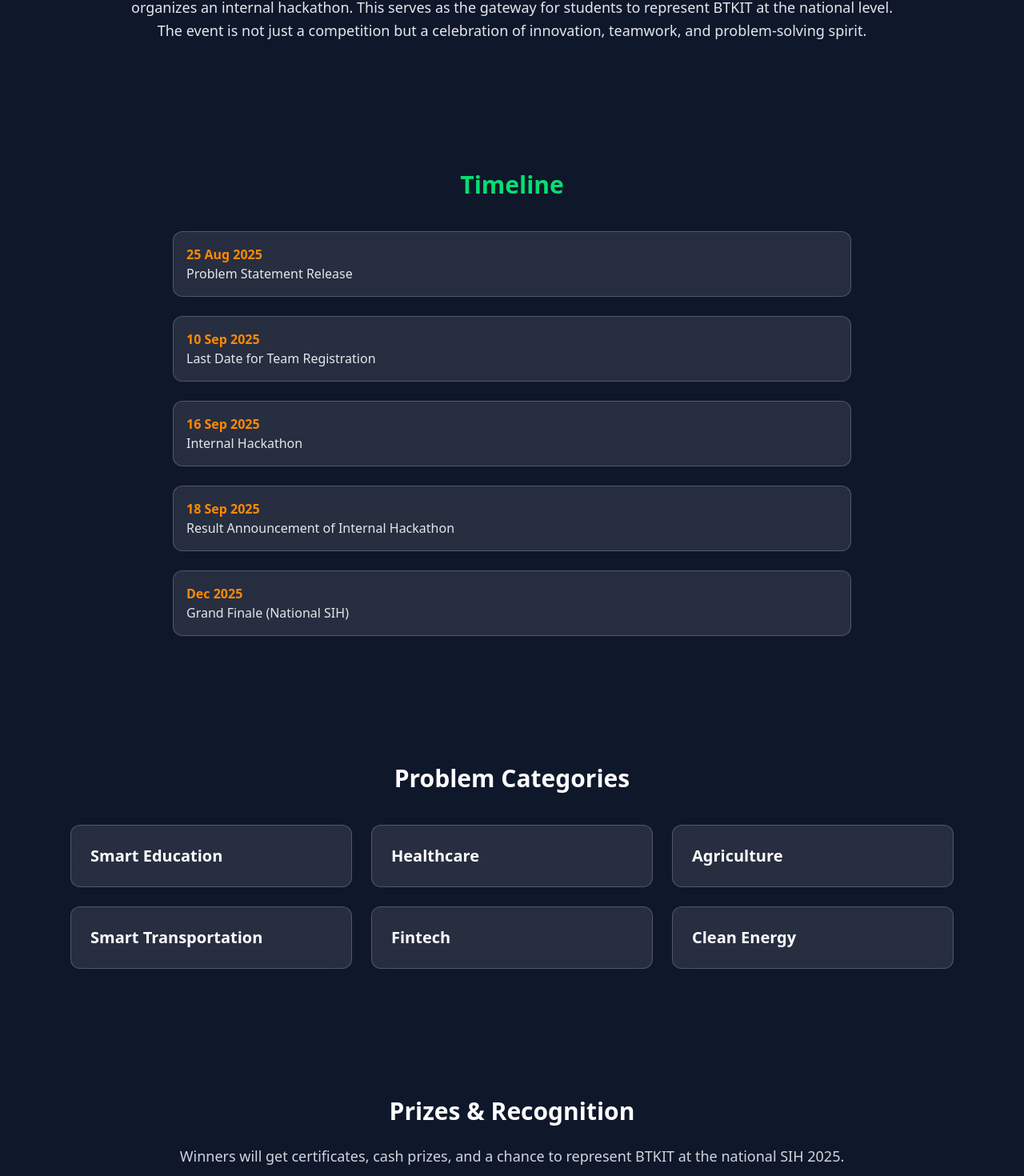
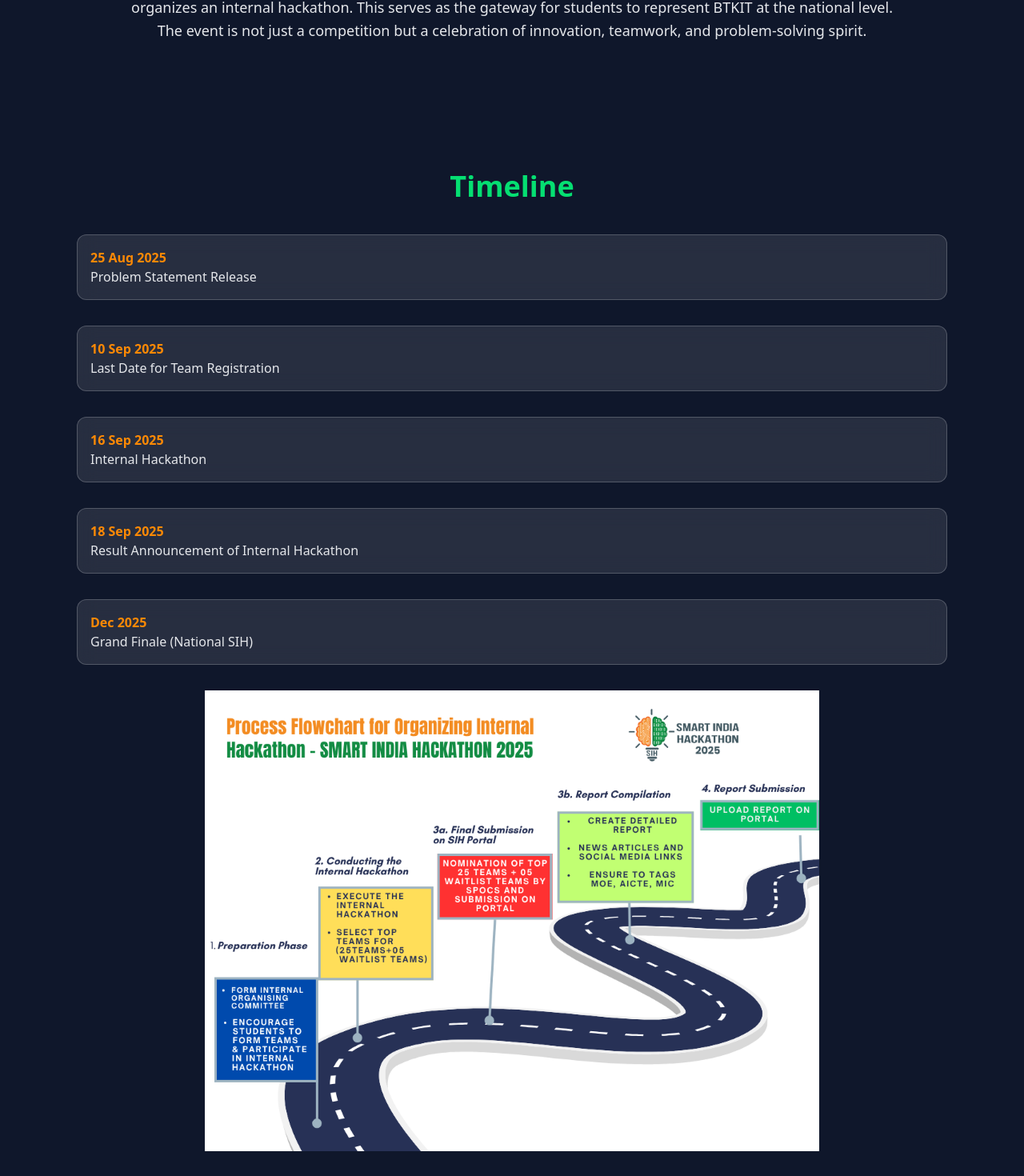
Before and after one commit to ayushsaini7717/SIHWebsite, a React (Vite) app: page / in a window 1280 px wide. Shown: the part 1515-2985 px from the top of the page at 80% size. Built offline with nearby package versions, Linux system fonts and the light colour scheme.

Commit message:
feat/added flow image & remove price

```diff
--- a/src/App.jsx
+++ b/src/App.jsx
@@ -15,7 +15,7 @@ function App() {
       <AboutSIH/>
       <TimelineSection/>
       <ProblemCategories/>
-      <PrizesSection/>
+      {/* <PrizesSection/> */}
       <RegistrationSection/>
       {/* <TeamMatcher /> */}
       <FAQSection/>
--- a/src/components/RegistrationSection.jsx
+++ b/src/components/RegistrationSection.jsx
@@ -9,7 +9,7 @@ const RegistrationSection = () => {
           href="https://forms.gle/your-google-form-link"
           target="_blank"
           rel="noopener noreferrer"
-          className="inline-block px-6 py-3 bg-green-600 hover:bg-green-700 rounded-xl text-white font-semibold animate-bounce"
+          className="inline-block px-6 py-3 mt-7 bg-green-600 hover:bg-green-700 rounded-xl text-white font-semibold animate-bounce"
         >
           Go to Registration Form
         </a>
--- a/src/components/TimelineSection.jsx
+++ b/src/components/TimelineSection.jsx
@@ -29,15 +29,37 @@ const TimelineSection = () => {
     { date: "Dec 2025", title: "Grand Finale (National SIH)" },
   ];
 
+  const imgRef = useRef(null);
+  const isImgVisible = useIntersectionObserver(imgRef, { threshold: 0.2 });
+
   return (
-    <section id="timeline" className="py-20 px-6 max-w-4xl mx-auto">
-      <h2 className="text-3xl font-bold text-center mb-10 text-green-400">
+    <section
+      id="timeline"
+      className="py-12 sm:py-20 px-4 sm:px-6 lg:px-8 max-w-6xl mx-auto"
+    >
+      <h2 className="text-2xl sm:text-3xl lg:text-4xl font-bold text-center mb-6 sm:mb-10 text-green-400">
         Timeline
       </h2>
-      <div className="space-y-6">
+
+      <div className="space-y-6 sm:space-y-8">
         {events.map((event, idx) => (
           <TimelineEvent key={idx} event={event} delay={idx * 0.2} />
         ))}
+
+        {/* Animate Image same as events */}
+        <motion.div
+          ref={imgRef}
+          initial={{ opacity: 0, y: 50 }}
+          animate={isImgVisible ? { opacity: 1, y: 0 } : {}}
+          transition={{ duration: 0.6, delay: events.length * 0.2 }}
+          className="flex justify-center items-center"
+        >
+          <img
+            src="/flow.png"
+            alt="logo"
+            className="w-full max-w-xs sm:max-w-md lg:max-w-3xl h-auto"
+          />
+        </motion.div>
       </div>
     </section>
   );
```
Also changed, not shown: public/flow.png (added).
